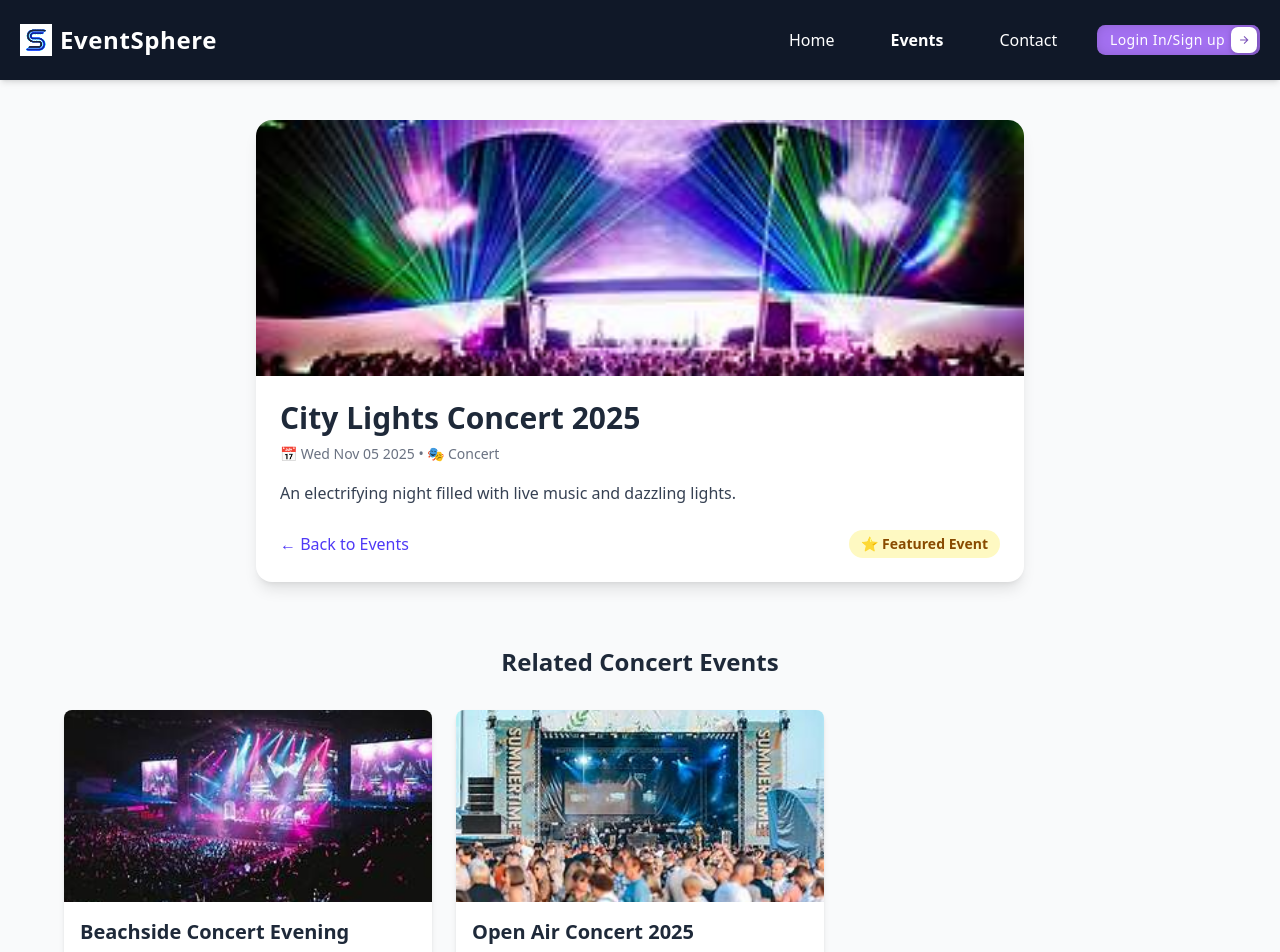
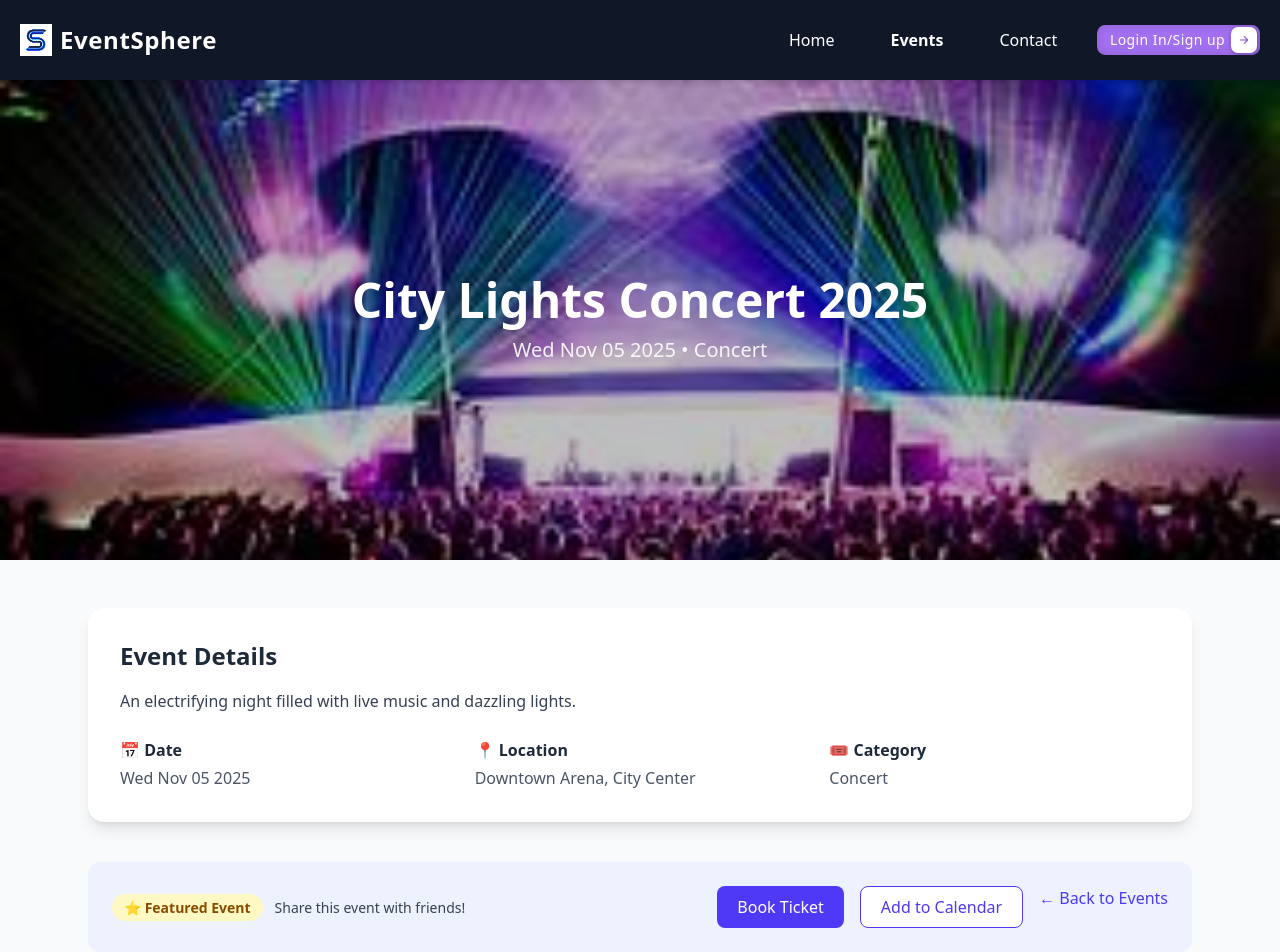
Before and after one commit to Nitesh47kumars/EventSphere, a React (Vite) app: page /events/1 in a window 1280 px wide. Shown: the top 952 px of the page. Built offline with nearby package versions, Linux system fonts and the light colour scheme.

Commit message:
Build EventDetails Page | resolve Issues

```diff
--- /dev/null
+++ b/src/Components/Events/EventDetails/EventActions.jsx
@@ -0,0 +1,36 @@
+import React from "react";
+import { Link } from "react-router-dom";
+
+const EventActions = ({ event }) => {
+  return (
+    <div className="flex flex-col md:flex-row justify-between items-center bg-indigo-50 p-6 rounded-xl mb-10">
+      <div>
+        {event.featured && (
+          <span className="bg-yellow-100 text-yellow-800 px-3 py-1 rounded-full text-sm font-semibold mr-3">
+            ⭐ Featured Event
+          </span>
+        )}
+        <span className="text-gray-700 text-sm">
+          Share this event with friends!
+        </span>
+      </div>
+
+      <div className="flex gap-4 mt-4 md:mt-0">
+        <button className="bg-indigo-600 hover:bg-indigo-700 text-white px-5 py-2 rounded-lg font-medium">
+          Book Ticket
+        </button>
+        <button className="bg-white border border-indigo-600 text-indigo-600 hover:bg-indigo-50 px-5 py-2 rounded-lg font-medium">
+          Add to Calendar
+        </button>
+        <Link
+          to="/events"
+          className="text-indigo-600 hover:underline font-medium"
+        >
+          ← Back to Events
+        </Link>
+      </div>
+    </div>
+  );
+};
+
+export default EventActions;
--- a/src/Components/Events/EventDetails/EventDetail.jsx
+++ b/src/Components/Events/EventDetails/EventDetail.jsx
@@ -1,80 +1,43 @@
-import { useParams, Link } from "react-router-dom";
+import React from "react";
+import { useParams } from "react-router-dom";
 import events from "../MockEvents.json";
-import EventCard from "../Hightlights/EventCard";
+import EventHero from "./EventHero";
+import EventInfo from "./EventInfo";
+import EventActions from "./EventActions";
+import RelatedEvents from "./RelatedEvents";
+import EventNotFound from "./EventNotFound";
 
 export default function EventDetail() {
   const { id } = useParams();
+
   const event = events.find((e) => e.id === parseInt(id));
 
-  if (!event) {
-    return (
-      <div className="flex flex-col items-center justify-center h-screen text-center">
-        <h2 className="text-2xl font-bold text-red-600">Event not found!</h2>
-        <Link
-          to="/events"
-          className="mt-4 bg-indigo-600 text-white px-4 py-2 rounded-lg hover:bg-indigo-700 transition"
-        >
-          Go Back
-        </Link>
-      </div>
-    );
-  }
+  // Fallback if event doesn't exist
+  if (!event) return <EventNotFound />;
 
-  // Related events from the same category (excluding current one)
+  // Related events (same category, not the same event)
   const relatedEvents = events
     .filter((e) => e.category === event.category && e.id !== event.id)
     .slice(0, 3);
 
   return (
-    <div id="eventdetail" className="min-h-screen bg-gray-50 py-10 px-4">
-      {/* Event Detail Card */}
-      <div className="max-w-3xl mx-auto bg-white rounded-2xl shadow-lg overflow-hidden">
-        <img
-          src={event.image}
-          alt={event.title}
-          className="w-full h-64 object-cover"
-        />
-        <div className="p-6">
-          <h1 className="text-3xl font-bold text-gray-800 mb-2">
-            {event.title}
-          </h1>
-          <p className="text-gray-500 text-sm mb-4">
-            📅 {new Date(event.date).toDateString()} • 🎭 {event.category}
-          </p>
-          <p className="text-gray-700 leading-relaxed mb-6">
-            {event.description}
-          </p>
+    <div className="bg-gray-50 min-h-screen">
+      {/* ✅ Top Hero Section */}
+      <EventHero event={event} />
 
-          <div className="flex justify-between items-center">
-            <Link
-              to="/events"
-              className="text-indigo-600 font-medium hover:underline"
-            >
-              ← Back to Events
-            </Link>
+      {/* ✅ Main Details */}
+      <div className="max-w-6xl mx-auto px-6 py-12">
+        <EventInfo event={event} />
+        <EventActions event={event} />
 
-            {event.featured && (
-              <span className="bg-yellow-100 text-yellow-800 px-3 py-1 rounded-full text-sm font-semibold">
-                ⭐ Featured Event
-              </span>
-            )}
-          </div>
-        </div>
+        {/* ✅ Only show related if available */}
+        {relatedEvents.length > 0 && (
+          <RelatedEvents
+            relatedEvents={relatedEvents}
+            category={event.category}
+          />
+        )}
       </div>
-
-      {/* Related Events */}
-      {relatedEvents.length > 0 && (
-        <div className="max-w-6xl mx-auto mt-16">
-          <h2 className="text-2xl font-bold text-gray-800 mb-8 text-center">
-            Related {event.category} Events
-          </h2>
-          <div className="grid sm:grid-cols-2 md:grid-cols-3 gap-6">
-            {relatedEvents.map((related) => (
-              <EventCard key={related.id} event={related} />
-            ))}
-          </div>
-        </div>
-      )}
     </div>
   );
 }
--- /dev/null
+++ b/src/Components/Events/EventDetails/EventHero.jsx
@@ -0,0 +1,21 @@
+import React from "react";
+
+const EventHero = ({ event }) => {
+  return (
+    <div className="relative h-[60vh] w-full overflow-hidden">
+      <img
+        src={event.image}
+        alt={event.title}
+        className="w-full h-full object-cover brightness-75"
+      />
+      <div className="absolute inset-0 flex flex-col justify-center items-center text-center text-white px-6">
+        <h1 className="text-4xl md:text-5xl font-bold mb-3">{event.title}</h1>
+        <p className="text-lg md:text-xl opacity-90">
+          {new Date(event.date).toDateString()} • {event.category}
+        </p>
+      </div>
+    </div>
+  );
+};
+
+export default EventHero;
--- /dev/null
+++ b/src/Components/Events/EventDetails/EventInfo.jsx
@@ -0,0 +1,29 @@
+import React from "react";
+
+const EventInfo = ({ event }) => {
+  return (
+    <div className="bg-white rounded-2xl shadow-lg p-8 mb-10">
+      <h2 className="text-2xl font-semibold text-gray-800 mb-4">
+        Event Details
+      </h2>
+      <p className="text-gray-700 mb-6 leading-relaxed">{event.description}</p>
+
+      <div className="grid md:grid-cols-3 gap-6 text-gray-600">
+        <div>
+          <h3 className="font-semibold text-gray-800 mb-1">📅 Date</h3>
+          <p>{new Date(event.date).toDateString()}</p>
+        </div>
+        <div>
+          <h3 className="font-semibold text-gray-800 mb-1">📍 Location</h3>
+          <p>{event.location || "Downtown Arena, City Center"}</p>
+        </div>
+        <div>
+          <h3 className="font-semibold text-gray-800 mb-1">🎟️ Category</h3>
+          <p>{event.category}</p>
+        </div>
+      </div>
+    </div>
+  );
+};
+
+export default EventInfo;
--- /dev/null
+++ b/src/Components/Events/EventDetails/EventNotFound.jsx
@@ -0,0 +1,16 @@
+import React from "react";
+import { Link } from "react-router-dom";
+
+const EventNotFound = () => (
+  <div className="flex flex-col items-center justify-center h-screen text-center">
+    <h2 className="text-2xl font-bold text-red-600 mb-4">Event not found!</h2>
+    <Link
+      to="/events"
+      className="bg-indigo-600 text-white px-4 py-2 rounded-lg hover:bg-indigo-700 transition"
+    >
+      Go Back
+    </Link>
+  </div>
+);
+
+export default EventNotFound;
--- /dev/null
+++ b/src/Components/Events/EventDetails/RelatedEvents.jsx
@@ -0,0 +1,21 @@
+import React from "react";
+import EventCard from "../Hightlights/EventCard";
+
+const RelatedEvents = ({ relatedEvents, category }) => {
+  if (relatedEvents.length === 0) return null;
+
+  return (
+    <div className="mt-16">
+      <h2 className="text-2xl font-bold text-gray-800 mb-8 text-center">
+        Related {category} Events
+      </h2>
+      <div className="grid sm:grid-cols-2 md:grid-cols-3 gap-6">
+        {relatedEvents.map((related) => (
+          <EventCard key={related.id} event={related} />
+        ))}
+      </div>
+    </div>
+  );
+};
+
+export default RelatedEvents;
```
